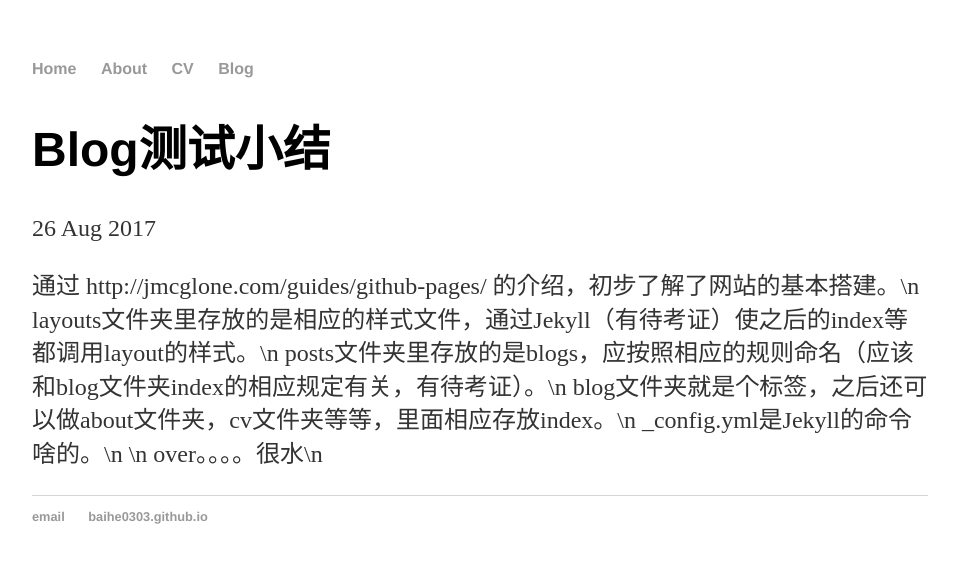
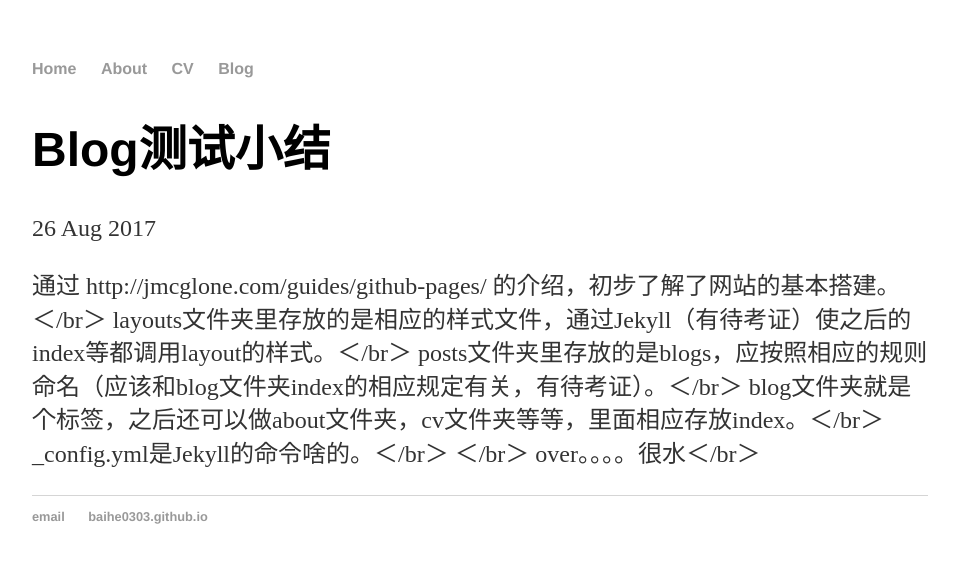
Before and after one commit to Baihe0303/baihe0303.github.io, a Jekyll site: the page built from _posts/2017-10-07-Blog测试小结.md, in a window 1280 px wide. Shown: the top 563 px of the page, without its empty margins (160-1119 px from the left). Built offline with Jekyll 4.4.1, drawn with Linux system fonts in a browser that asks for light colours.

```diff
--- a/_posts/2017-10-07-Blog测试小结.md
+++ b/_posts/2017-10-07-Blog测试小结.md
@@ -4,10 +4,10 @@ title: "Blog测试小结"
 date: 2017-08-26
 ---
 
-通过 http://jmcglone.com/guides/github-pages/ 的介绍，初步了解了网站的基本搭建。\n
-layouts文件夹里存放的是相应的样式文件，通过Jekyll（有待考证）使之后的index等都调用layout的样式。\n
-posts文件夹里存放的是blogs，应按照相应的规则命名（应该和blog文件夹index的相应规定有关，有待考证）。\n
-blog文件夹就是个标签，之后还可以做about文件夹，cv文件夹等等，里面相应存放index。\n
-_config.yml是Jekyll的命令啥的。\n
-\n
-over。。。。很水\n
+通过 http://jmcglone.com/guides/github-pages/ 的介绍，初步了解了网站的基本搭建。＜/br＞
+layouts文件夹里存放的是相应的样式文件，通过Jekyll（有待考证）使之后的index等都调用layout的样式。＜/br＞
+posts文件夹里存放的是blogs，应按照相应的规则命名（应该和blog文件夹index的相应规定有关，有待考证）。＜/br＞
+blog文件夹就是个标签，之后还可以做about文件夹，cv文件夹等等，里面相应存放index。＜/br＞
+_config.yml是Jekyll的命令啥的。＜/br＞
+＜/br＞
+over。。。。很水＜/br＞
```
